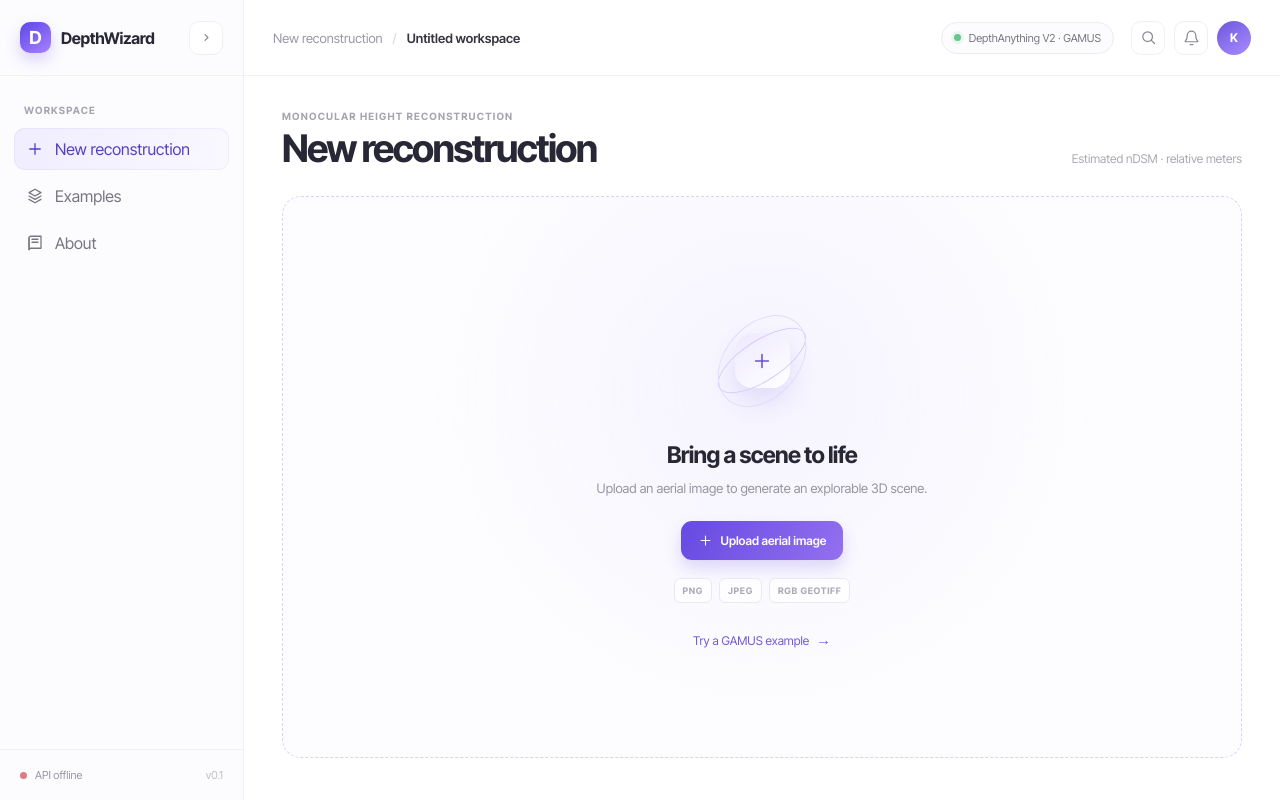
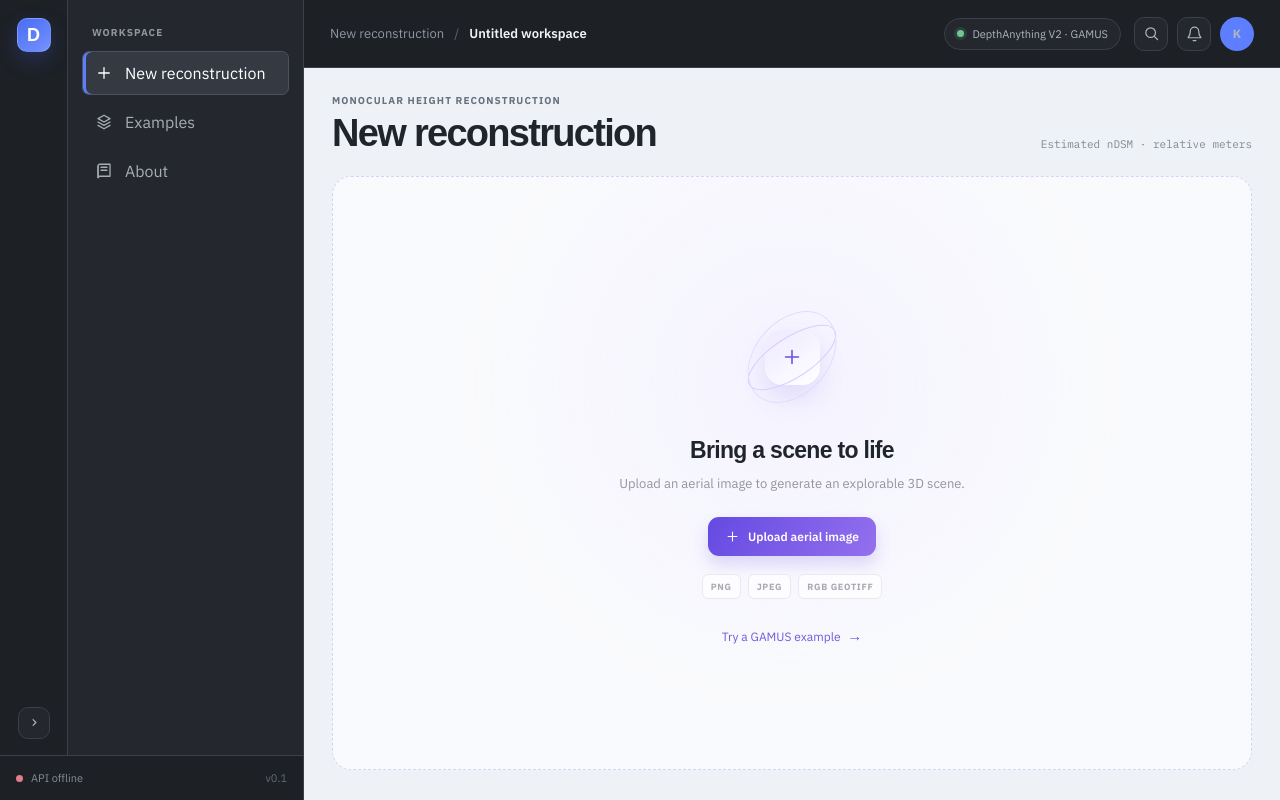
Before and after one commit to ku7nal/DHARVI, a React (Vite) app in the folder frontend/: page / in a window 1280 px wide. Built offline with nearby package versions, Linux system fonts and the light colour scheme; no server answers.

Commit message:
Redesign DepthWizard workspace shell

```diff
--- a/frontend/src/styles.css
+++ b/frontend/src/styles.css
@@ -1,9 +1,9 @@
-@import url("https://fonts.googleapis.com/css2?family=Inter+Tight:wght@400;500;600;700&display=swap");
+@import url("https://fonts.googleapis.com/css2?family=IBM+Plex+Mono:wght@400;500;600&family=IBM+Plex+Sans:wght@400;500;600;700&display=swap");
 
 :root {
-  font-family: "Inter Tight", sans-serif;
-  color: #282735;
-  background: #e8e7f8;
+  font-family: "IBM Plex Sans", sans-serif;
+  color: #20242b;
+  background: #dce3ea;
   font-synthesis: none;
   text-rendering: optimizeLegibility;
 }
@@ -11,6 +11,13 @@
 * { box-sizing: border-box; }
 body { margin: 0; min-width: 320px; min-height: 100vh; }
 button { font: inherit; }
+
+button:focus-visible,
+a:focus-visible,
+input:focus-visible {
+  outline: 2px solid #5d83ff;
+  outline-offset: 3px;
+}
 
 .page-shell {
   width: 100%;
@@ -187,6 +194,197 @@ h1 { margin-bottom: 0; font-family: "Inter Tight", sans-serif; font-size: clamp(
 .semantic-note { display: block; margin-top: 9px; color: #aaa7b2; font-size: 8px; }
 .visually-hidden { position: absolute; width: 1px; height: 1px; padding: 0; margin: -1px; overflow: hidden; clip: rect(0, 0, 0, 0); white-space: nowrap; border: 0; }
 
+/* Map-editor shell: dark tool chrome framing a quiet analysis canvas. */
+:root {
+  --chrome-950: #1d2025;
+  --chrome-900: #24272d;
+  --chrome-850: #2b2e35;
+  --chrome-800: #33363e;
+  --chrome-border: #3b3f48;
+  --chrome-muted: #858b96;
+  --chrome-text: #f1f4f7;
+  --canvas: #eef2f6;
+  --canvas-border: #d8e0e8;
+  --accent: #5d7fff;
+  --accent-soft: #dce5ff;
+  --success: #6fc796;
+}
+
+.page-shell {
+  min-height: 100vh;
+  background: #dce3ea;
+}
+
+.app-window,
+.app-window.sidebar-collapsed {
+  min-height: 100vh;
+  grid-template-columns: 304px minmax(0, 1fr);
+  background: var(--canvas);
+}
+
+.app-window.sidebar-collapsed {
+  grid-template-columns: 72px minmax(0, 1fr);
+}
+
+.sidebar {
+  display: grid;
+  grid-template-columns: 68px minmax(0, 1fr);
+  grid-template-rows: 76px minmax(0, 1fr) auto;
+  overflow: hidden;
+  border-right: 1px solid var(--chrome-border);
+  background: var(--chrome-900);
+}
+
+.brand-row {
+  grid-column: 1;
+  grid-row: 1 / 3;
+  height: auto;
+  flex-direction: column;
+  justify-content: flex-start;
+  gap: 18px;
+  padding: 18px 0 16px;
+  border-right: 1px solid var(--chrome-border);
+  border-bottom: 0;
+  background: var(--chrome-950);
+}
+
+.brand-mark {
+  width: 34px;
+  height: 34px;
+  flex-basis: 34px;
+  border: 1px solid rgba(255,255,255,.16);
+  border-radius: 10px;
+  color: #fff;
+  background: linear-gradient(145deg, #496cf3, #7592ff);
+  box-shadow: 0 8px 20px rgba(61, 93, 218, .28);
+}
+
+.brand-name { display: none; }
+
+.sidebar-collapse {
+  width: 32px;
+  height: 32px;
+  margin: auto 0 0;
+  border-color: transparent;
+  color: var(--chrome-muted);
+  background: transparent;
+  transform: rotate(-90deg);
+}
+
+.sidebar-collapse:hover {
+  color: var(--chrome-text);
+  border-color: var(--chrome-border);
+  background: var(--chrome-850);
+  box-shadow: none;
+}
+
+.navigation {
+  grid-column: 2;
+  grid-row: 1 / 3;
+  min-width: 0;
+  padding: 26px 14px;
+  background: var(--chrome-900);
+}
+
+.nav-label,
+.eyebrow {
+  color: #8f96a2;
+  letter-spacing: 1.1px;
+}
+
+.nav-item {
+  gap: 12px;
+  padding: 11px 12px;
+  border: 1px solid transparent;
+  border-radius: 7px;
+  color: #a7adb7;
+  background: transparent;
+  transition: color .18s ease, background .18s ease, border-color .18s ease;
+}
+
+.nav-item:hover {
+  color: var(--chrome-text);
+  background: var(--chrome-850);
+  border-color: var(--chrome-border);
+  transform: none;
+}
+
+.nav-item.active {
+  color: #fff;
+  background: #343942;
+  border-color: #4b5260;
+  box-shadow: inset 3px 0 0 var(--accent);
+}
+
+.nav-item .icon { color: currentColor; }
+
+.sidebar-footer {
+  grid-column: 1 / -1;
+  grid-row: 3;
+  min-width: 0;
+  padding: 15px 16px;
+  color: var(--chrome-muted);
+  border-top: 1px solid var(--chrome-border);
+  background: var(--chrome-950);
+}
+
+.version-label { color: #626975; }
+.status-dot { background: #626975; }
+.status-dot.online { background: var(--success); box-shadow: 0 0 0 3px rgba(111,199,150,.14); }
+.status-dot.offline { background: #e37d87; }
+.status-dot.checking { background: #d6ac5c; }
+
+.workspace {
+  min-width: 0;
+  background: var(--canvas);
+}
+
+.topbar {
+  min-height: 68px;
+  padding: 0 26px;
+  border-bottom: 1px solid var(--chrome-border);
+  color: var(--chrome-text);
+  background: var(--chrome-950);
+}
+
+.breadcrumbs { color: #8f96a2; }
+.breadcrumbs strong { color: #f1f4f7; }
+.breadcrumb-separator { color: #5c626e; }
+
+.model-pill,
+.icon-button,
+.avatar-button {
+  border-color: var(--chrome-border);
+  color: #aeb5c0;
+  background: var(--chrome-900);
+}
+
+.model-pill { margin-right: 4px; }
+
+.icon-button:hover,
+.avatar-button:hover {
+  color: #fff;
+  border-color: #5a6475;
+  background: var(--chrome-850);
+  box-shadow: none;
+}
+
+.avatar-button {
+  border-color: transparent;
+  background: var(--accent);
+}
+
+.workspace-content {
+  min-height: calc(100vh - 68px);
+  padding: 26px 28px 30px;
+  background: var(--canvas);
+}
+
+.content-heading { margin-bottom: 22px; }
+.content-heading .eyebrow { color: #68727e; }
+h1 { color: #20242b; }
+.content-meta { color: #7f8994; font-family: "IBM Plex Mono", monospace; font-size: 11px; }
+
 @media (max-width: 850px) {
   .app-window, .app-window.sidebar-collapsed { min-height: 100vh; grid-template-columns: 1fr; }
   .sidebar { min-height: auto; border-right: 0; border-bottom: 1px solid #efeff3; }
@@ -221,3 +419,70 @@ h1 { margin-bottom: 0; font-family: "Inter Tight", sans-serif; font-size: clamp(
   .benchmark-comparison { grid-template-columns: 1fr; padding: 0 15px 15px; }
   .benchmark-footer { align-items: start; flex-direction: column; padding: 12px 15px; }
 }
+
+@media (max-width: 850px) {
+  .app-window,
+  .app-window.sidebar-collapsed {
+    grid-template-columns: 1fr;
+  }
+
+  .sidebar {
+    display: grid;
+    grid-template-columns: 64px minmax(0, 1fr);
+    grid-template-rows: 64px auto;
+    min-height: auto;
+    border-right: 0;
+    border-bottom: 1px solid var(--chrome-border);
+  }
+
+  .brand-row {
+    grid-column: 1;
+    grid-row: 1;
+    height: 64px;
+    flex-direction: column;
+    justify-content: center;
+    gap: 0;
+    padding: 0;
+  }
+
+  .brand-mark { width: 30px; height: 30px; flex-basis: 30px; }
+  .sidebar-collapse { display: none; }
+
+  .navigation {
+    grid-column: 2;
+    grid-row: 1;
+    display: flex;
+    align-items: center;
+    gap: 5px;
+    padding: 10px 14px;
+  }
+
+  .nav-item {
+    width: auto;
+    justify-content: center;
+    padding: 9px 10px;
+  }
+
+  .nav-item span { display: none; }
+  .sidebar-footer { display: none; }
+  .workspace-content { min-height: calc(100vh - 128px); }
+}
+
+@media (max-width: 480px) {
+  .topbar { min-height: 60px; padding: 0 16px; }
+  .topbar-actions .icon-button { display: none; }
+  .workspace-content { min-height: calc(100vh - 124px); padding: 20px 14px 22px; }
+  .content-heading { align-items: start; flex-direction: column; }
+  .content-meta { padding: 0; }
+}
+
+@media (prefers-reduced-motion: reduce) {
+  *,
+  *::before,
+  *::after {
+    scroll-behavior: auto !important;
+    transition-duration: 0.01ms !important;
+    animation-duration: 0.01ms !important;
+    animation-iteration-count: 1 !important;
+  }
+}
```
Also changed, not shown: frontend/index.html (+2 -1 lines).
